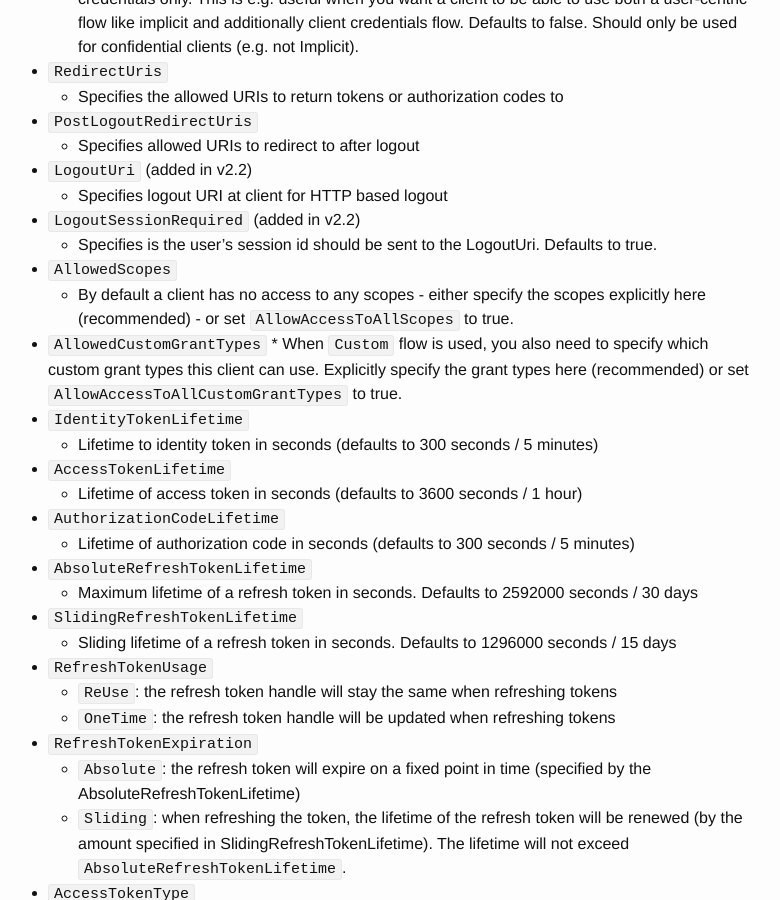
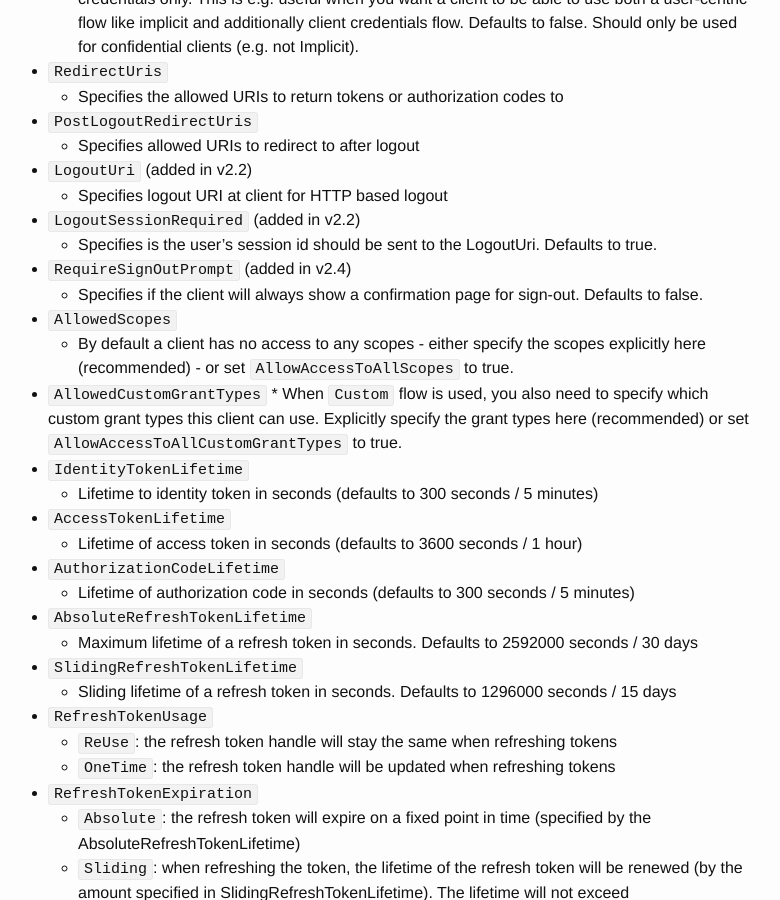
Before and after one commit to IdentityServer/Documentation, a Jekyll site: the page built from docsv2/configuration/clients.md, in a window 1280 px wide and 900 px high, scrolled down 759 px. Shown: the whole window, without its empty margins (252-1032 px from the left). Built offline with Jekyll 4.4.1, drawn with Linux system fonts in a browser that asks for light colours; Markdown is read by kramdown in place of the engine named in the settings.

Commit message:
RequireSignOutPrompt

```diff
--- a/docsv2/configuration/clients.md
+++ b/docsv2/configuration/clients.md
@@ -34,6 +34,8 @@ The `Client` class models an OpenID Connect or OAuth2 client - e.g. a native app
     * Specifies logout URI at client for HTTP based logout
 * `LogoutSessionRequired` (added in v2.2)
     * Specifies is the user's session id should be sent to the LogoutUri. Defaults to true.
+* `RequireSignOutPrompt` (added in v2.4)
+    * Specifies if the client will always show a confirmation page for sign-out. Defaults to false.
 * `AllowedScopes`
     * By default a client has no access to any scopes - either specify the scopes explicitly here (recommended) -
       or set `AllowAccessToAllScopes` to true.
```
